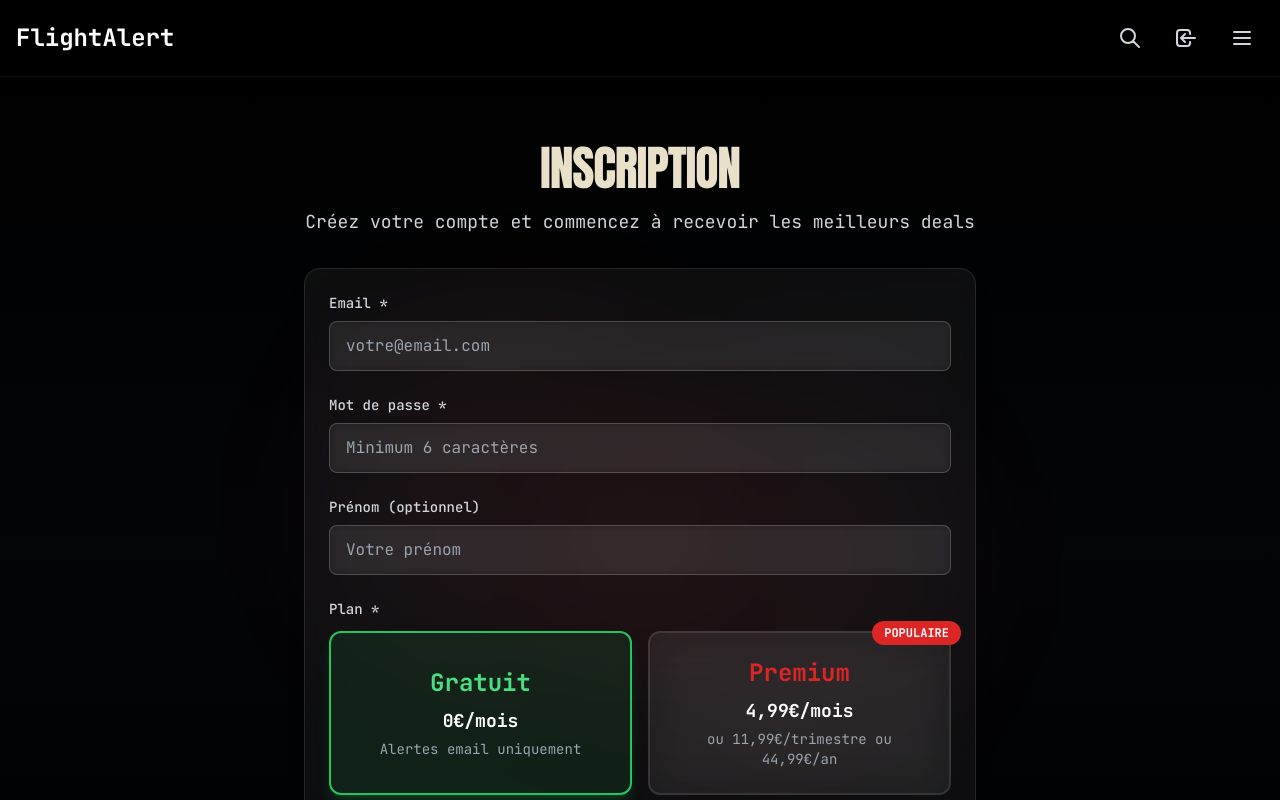
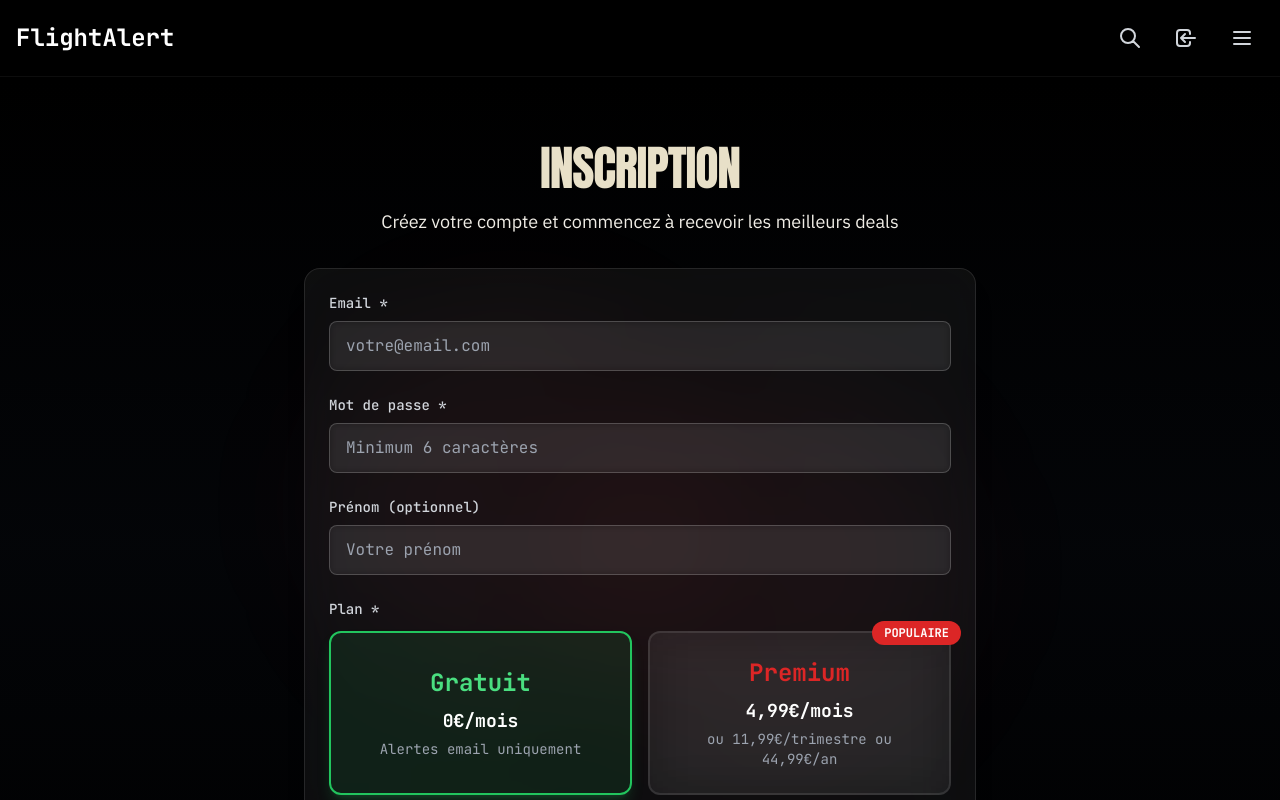
Before and after one commit to Nathan939/flight-deals-app, a Next.js app: page /signup in a window 1280 px wide. Shown: the top 800 px of the page. Built offline with nearby package versions, Linux system fonts and the light colour scheme.

Commit message:
UI: Style subtitle sur page signup

```diff
--- a/app/(auth)/signup/page.tsx
+++ b/app/(auth)/signup/page.tsx
@@ -85,7 +85,7 @@ export default function Signup() {
       <div className="container mx-auto max-w-2xl relative z-10">
         <div className="text-center mb-8 animate-fade-in-up">
           <h1 className="heading-lg mb-4">Inscription</h1>
-          <p className="text-gray-300 text-lg">
+          <p className="subtitle">
             Créez votre compte et commencez à recevoir les meilleurs deals
           </p>
         </div>
```
